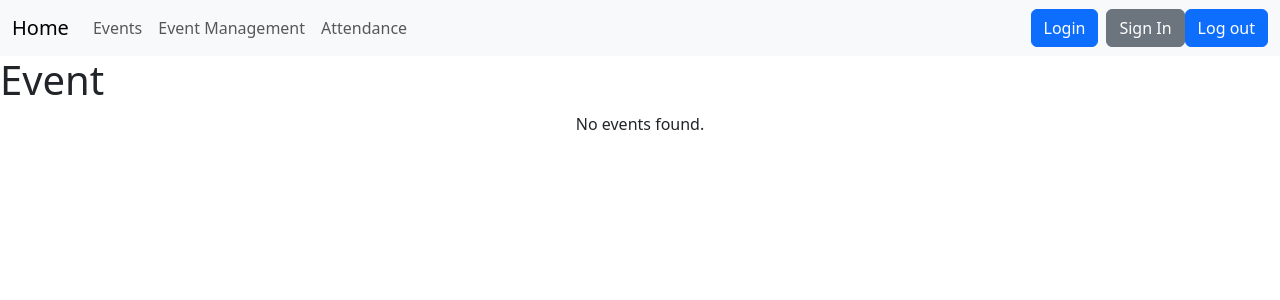
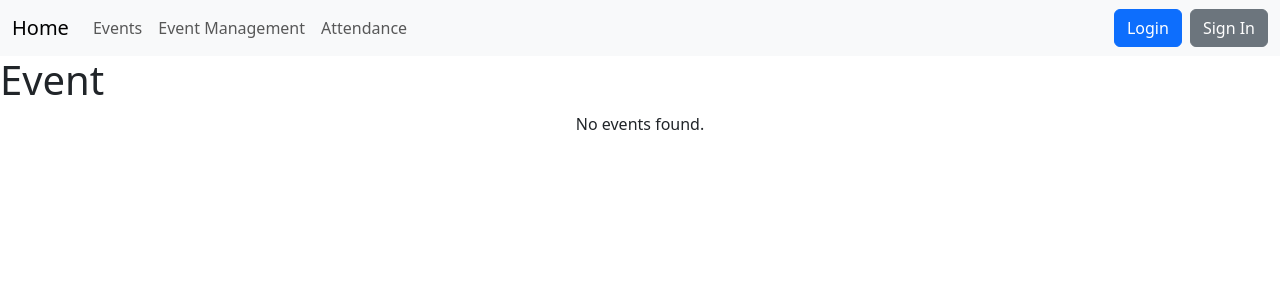
Before and after one commit to politeee123/Project_web, a PHP site: page / in a window 1280 px wide. Shown: the top 300 px of the page. Run offline with PHP 8.4, Linux system fonts and the light colour scheme; data that the repository does not hold is empty.

Commit message:
ปุุ่ม Log out

```diff
--- a/mvc/template/header.php
+++ b/mvc/template/header.php
@@ -40,6 +40,9 @@
                             echo '<li class="nav-item">';
                             echo '<span class="nav-link">Welcome, ' . $_SESSION['username'] . '</span>';
                             echo '</li>';
+                            echo '<li class="nav-item">';
+                            echo '<a class="btn btn-primary" href="/log_out">Log out</a>';
+                            echo '</li>';
                         } else {
                             echo '<li class="nav-item">';
                             echo '<a class="btn btn-primary me-2" href="/login">Login</a>';
@@ -49,9 +52,8 @@
                             echo '</li>';
                         }
                         ?>
-                        <li class="nav-item">
-                            <a class="btn btn-primary" href="/log_out">Log out</a>
-                        </li>
+
+
                         <!-- <li class="nav-item">
                             <a class="btn btn-primary" href="/login">Login</a>
                         </li>
```
